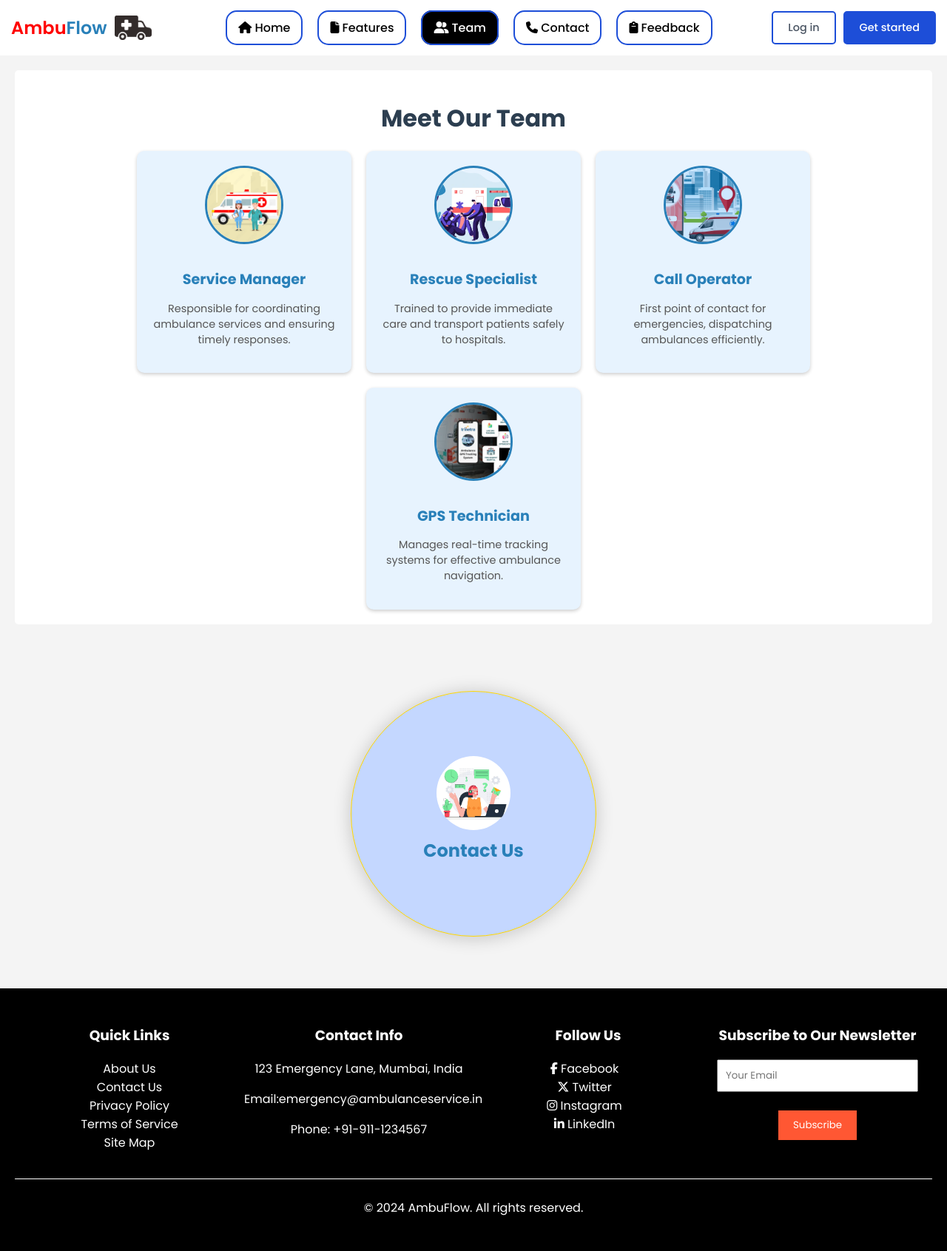
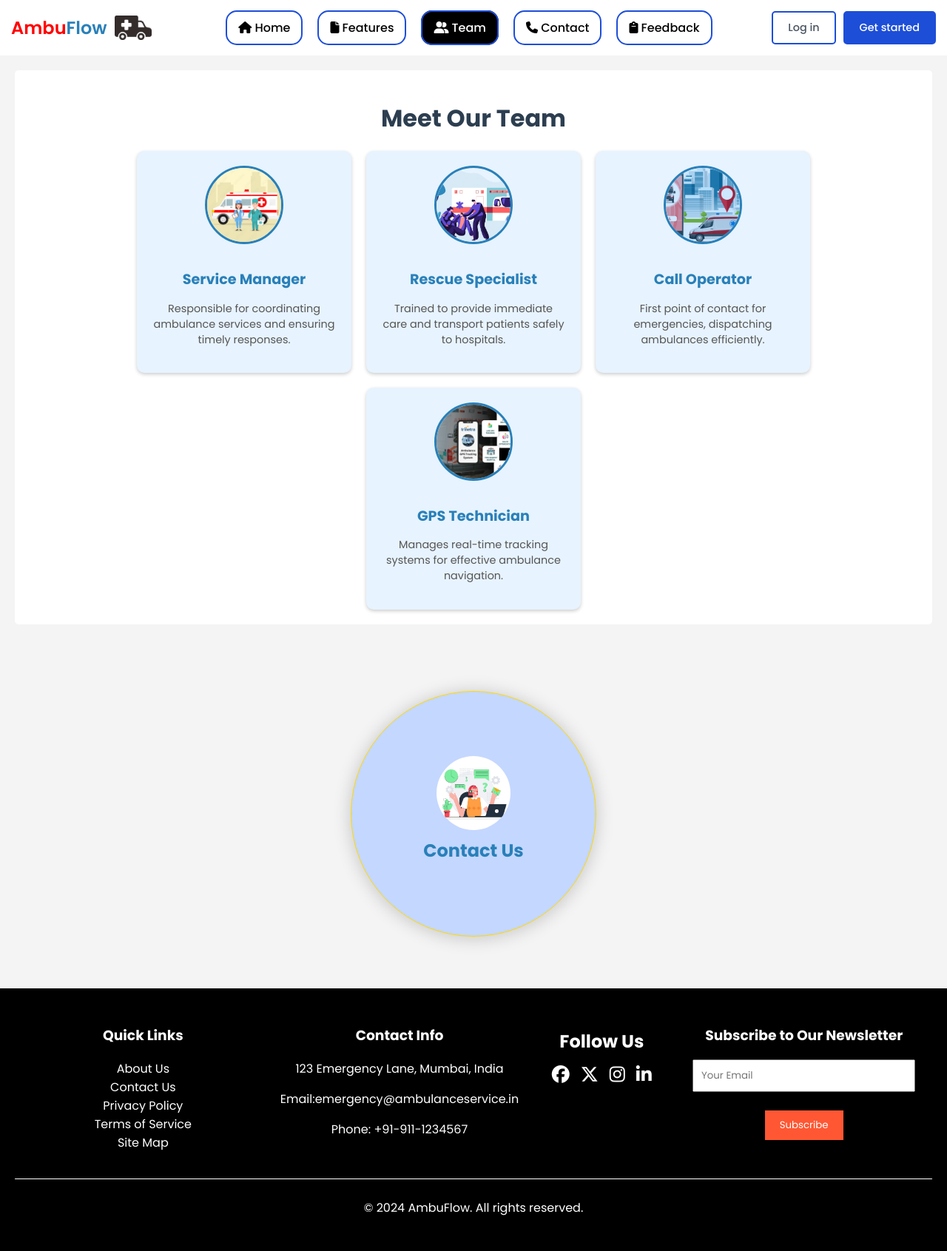
Before and after one commit to mansiruhil13/Bobble-AI, a Jekyll site: the page team.html, which Jekyll copies as it is, in a window 1280 px wide. Shown: the whole page at 74% size. Built offline with Jekyll 4.4.1, drawn with Linux system fonts in a browser that asks for light colours; some web fonts are replaced.

Commit message:
added hover animation on footer icons of team page

```diff
--- a/team.html
+++ b/team.html
@@ -1,12 +1,14 @@
 <!DOCTYPE html>
 <html lang="en">
+
 <head>
     <meta charset="UTF-8">
     <meta name="viewport" content="width=device-width, initial-scale=1.0">
     <title>Team</title>
     <link rel="stylesheet" href="src/css/index.css">
     <link rel="shortcut icon" href="ambulance.png" type="image/x-icon">
-    <link rel="stylesheet" href="https://cdnjs.cloudflare.com/ajax/libs/font-awesome/6.5.2/css/all.min.css"> <!--Updated to latest version-->
+    <link rel="stylesheet" href="https://cdnjs.cloudflare.com/ajax/libs/font-awesome/6.5.2/css/all.min.css">
+    <!--Updated to latest version-->
     <style>
         body {
             font-family: Arial, sans-serif;
@@ -115,26 +117,67 @@
             width: 100%;
         }
 
+        /* Added the hover animation on the footer social icons */
+        .social-icon {
+            transition: transform 0.3s ease;
+            /* Smooth transition effect */
+        }
+
+        .social-icon:hover {
+            transform: scale(1.3);
+            /* Scale the element to 1.3 times its size */
+        }
+
+        .fa-facebook:hover {
+            color: blue;
+            /* Icon color change to blue on hover */
+        }
+
+        a .social-icon .twitter:hover{
+            color: white;
+        }
+        .fa-x-twitter:hover {
+            color: black;
+            /* Icon color change to black on hover */
+        }
+
+        .fa-instagram:hover {
+            color: orangered;
+            /* Icon color change to orangered on hover */
+        }
+
+        .fa-linkedin-in:hover {
+            color: rgb(16, 13, 195);
+            /* Icon color change to rgb(16, 13, 195) on hover */
+        }
+
         @keyframes fadeIn {
             from {
                 opacity: 0;
             }
+
             to {
                 opacity: 1;
             }
         }
+
         /* Logo Animation */
         @keyframes logoAnimation {
             0% {
                 opacity: 0;
-            transform: translateX(-100px); /* Start from the left */
+                transform: translateX(-100px);
+                /* Start from the left */
             }
+
             50% {
-            transform: translateX(10px); /* Move slightly to the right */
+                transform: translateX(10px);
+                /* Move slightly to the right */
             }
+
             100% {
                 opacity: 1;
-            transform: translateX(0); /* End at original position */
+                transform: translateX(0);
+                /* End at original position */
             }
         }
 
@@ -144,10 +187,13 @@
                 transform: translateY(-100%);
                 opacity: 0;
             }
+
             50% {
-            transform: translateY(10px); /* Slight bounce */
+                transform: translateY(10px);
+                /* Slight bounce */
                 opacity: 1;
             }
+
             100% {
                 transform: translateY(0);
             }
@@ -163,7 +209,8 @@
             display: flex;
             flex-direction: row;
             align-items: center;
-            margin-right: 10px; /* Space between the text and the logo image */
+            margin-right: 10px;
+            /* Space between the text and the logo image */
         }
 
         .letter {
@@ -178,6 +225,7 @@
         }
     </style>
 </head>
+
 <body>
 
     <header>
@@ -194,16 +242,22 @@
                     <span class="letter" style="--letter-index: 7;">o</span>
                     <span class="letter" style="--letter-index: 8;">w</span>
                 </div>
-            <img src="images/logo2-w.webp" alt="Ambulance Monitoring System Logo" style="width: 50px; height: auto" />
+                <img src="images/logo2-w.webp" alt="Ambulance Monitoring System Logo"
+                    style="width: 50px; height: auto" />
             </div>
 
             <nav class="menu">
                 <ul>
-                <li><a href="index.html" id="home-link" onclick="changeContent('home')"><i class="fa-solid fa-house"></i> Home</a></li>
-                <li><a href="features.html" id="features-link" onclick="changeContent('features')"><i class="fa-solid fa-file"></i> Features</a></li>
-                <li><a href="team.html" id="team-link" onclick="changeContent('team')"><i class="fa-solid fa-user-group"></i> Team</a></li>
-                <li><a href="contact.html" id="contact-link" onclick="changeContent('contact')"><i class="fa-solid fa-phone"></i> Contact</a></li>
-                <li><a href="Feedback.html" id="feedback-link" onclick="changeContent('feedback')"><i class="fa-solid fa-clipboard"></i> Feedback</a></li>
+                    <li><a href="index.html" id="home-link" onclick="changeContent('home')"><i
+                                class="fa-solid fa-house"></i> Home</a></li>
+                    <li><a href="features.html" id="features-link" onclick="changeContent('features')"><i
+                                class="fa-solid fa-file"></i> Features</a></li>
+                    <li><a href="team.html" id="team-link" onclick="changeContent('team')"><i
+                                class="fa-solid fa-user-group"></i> Team</a></li>
+                    <li><a href="contact.html" id="contact-link" onclick="changeContent('contact')"><i
+                                class="fa-solid fa-phone"></i> Contact</a></li>
+                    <li><a href="Feedback.html" id="feedback-link" onclick="changeContent('feedback')"><i
+                                class="fa-solid fa-clipboard"></i> Feedback</a></li>
                 </ul>
             </nav>
             <div class="buttons">
@@ -285,21 +339,34 @@
                     <p>Phone: +91-911-1234567</p>
                 </div>
 
+                <!-- Modified the looks of the social icons -->
                 <!-- Social Media Links -->
-            <div style="flex: 1; min-width: 200px;">
-                <h3>Follow Us</h3>
-                <a href="https://www.facebook.com" style="color: white; text-decoration: none; margin-right: 10px;"><i class="fab fa-facebook-f"></i> Facebook</a><br>
-                <a href="https://www.twitter.com" style="color: white; text-decoration: none; margin-right: 10px;"><i class="fa-brands fa-x-twitter"></i> Twitter</a><br>
-                <a href="https://www.instagram.com" style="color: white; text-decoration: none; margin-right: 10px;"><i class="fab fa-instagram"></i> Instagram</a><br>
-                <a href="https://www.linkedin.com" style="color: white; text-decoration: none; margin-right: 10px;"><i class="fab fa-linkedin-in"></i> LinkedIn</a>
+                <div style="text-align: center; min-width: 200px; color: black;">
+                    <h3 style="font-size: 1.5rem; margin-bottom: 10px; color: white;">Follow Us</h3>
+                    <div style="display: flex; justify-content: center; align-items: center; gap: 15px;">
+                        <a href="https://www.facebook.com" class="social-icon facebook"
+                            style="color: white; text-decoration: none; font-size: 24px;"><i
+                                class="fab fa-facebook"></i></a>
+                        <a href="https://www.twitter.com" class="social-icon twitter"
+                            style="color: white; text-decoration: none; font-size: 24px;"><i
+                                class="fa-brands fa-x-twitter"></i></a>
+                        <a href="https://www.instagram.com" class="social-icon instagram"
+                            style="color: white; text-decoration: none; font-size: 24px;"><i
+                                class="fab fa-instagram"></i></a>
+                        <a href="https://www.linkedin.com" class="social-icon linkedin"
+                            style="color: white; text-decoration: none; font-size: 24px;"><i
+                                class="fab fa-linkedin-in"></i></a>
+                    </div>
                 </div>
 
                 <!-- Newsletter Subscription -->
                 <div style="flex: 1; min-width: 200px;">
                     <h3>Subscribe to Our Newsletter</h3>
                     <form action="#">
-                    <input type="email" placeholder="Your Email" style="padding: 10px; width: 80%;" required><br><br>
-                    <button type="submit" style="background-color: #ff5733; color: white; padding: 10px 20px; border: none; cursor: pointer;">Subscribe</button>
+                        <input type="email" placeholder="Your Email" style="padding: 10px; width: 80%;"
+                            required><br><br>
+                        <button type="submit"
+                            style="background-color: #ff5733; color: white; padding: 10px 20px; border: none; cursor: pointer;">Subscribe</button>
                     </form>
                 </div>
             </div>
@@ -322,10 +389,11 @@
             document.getElementById(page + '-link').classList.add('active');
         }
 
-    window.onload = function() {
+        window.onload = function () {
             document.getElementById('team-link').classList.add('active');
         };
     </script>
 
 </body>
+
 </html>
```
Lines whose indentation alone changed are shown as unchanged.
